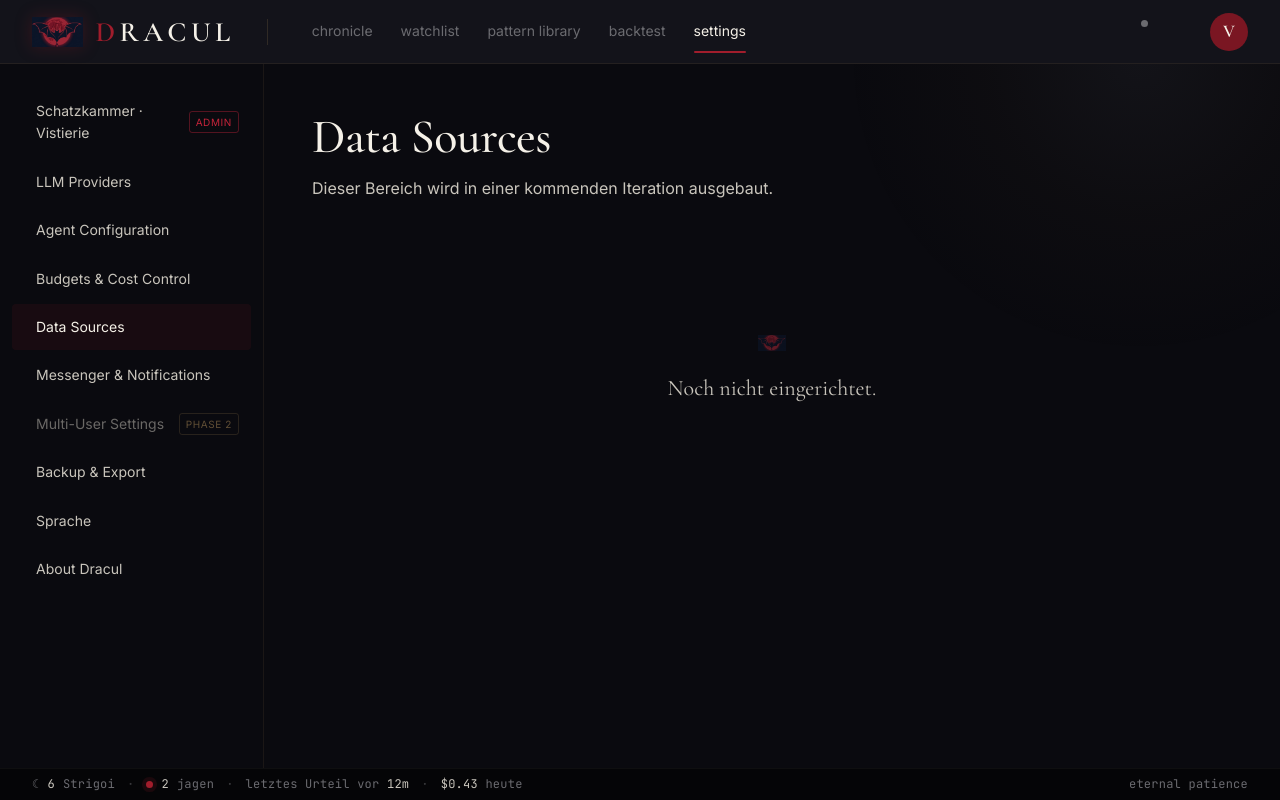
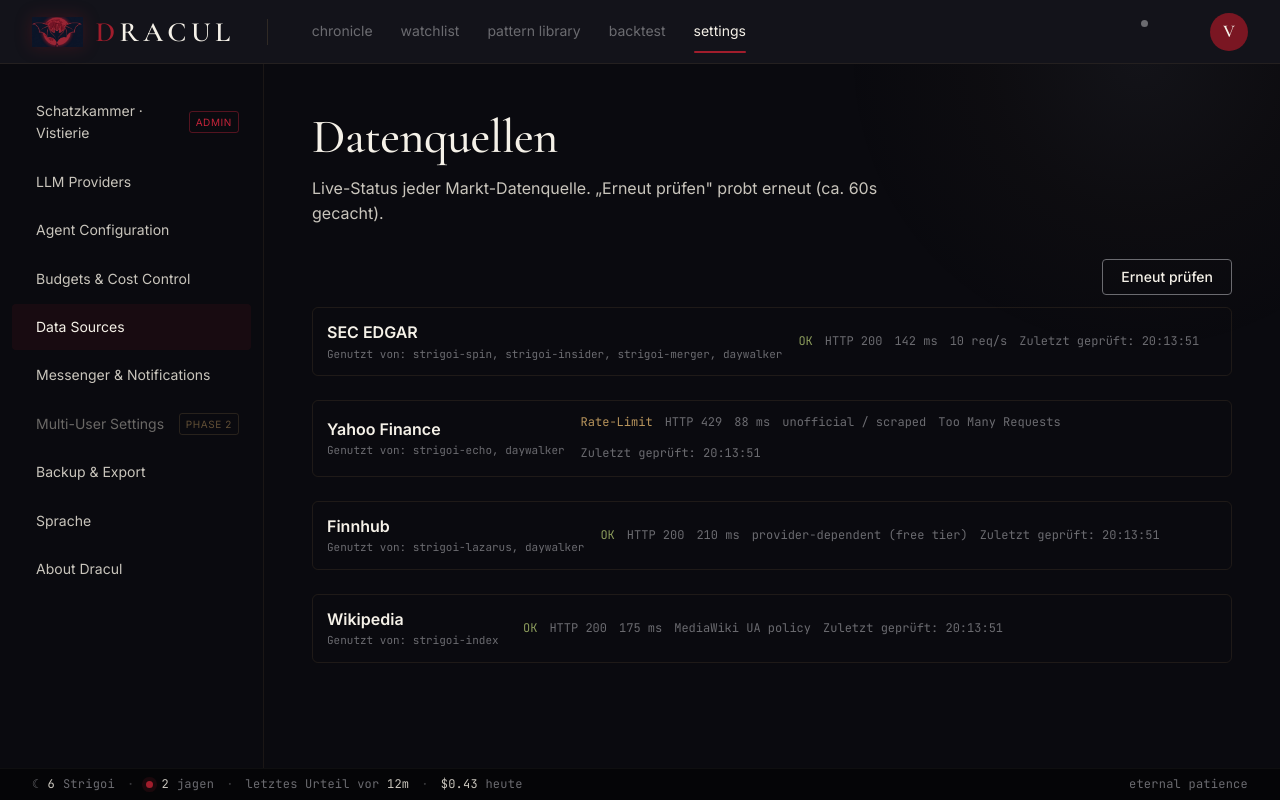
Before and after one commit to visterion/dracul, a Vue app in the folder chronicle/: page /settings in a window 1280 px wide. Both pictures are taken after a click on the button "Data Sources". Built offline with nearby package versions, Linux system fonts and the light colour scheme.

Commit message:
feat(chronicle): data-sources Settings section with live health + re-check

```diff
--- a/chronicle/src/views/SettingsView.vue
+++ b/chronicle/src/views/SettingsView.vue
@@ -193,6 +193,46 @@
           </div>
         </template>
 
+        <!-- Data sources -->
+        <template v-else-if="active === 'data-sources'">
+          <PageHead :title="t('settings.dataSources.title')" :sub="t('settings.dataSources.subtitle')" />
+
+          <div class="ds-actions">
+            <button class="btn btn-secondary" :disabled="rechecking || dataSourcesLoading"
+                    data-testid="ds-recheck" @click="loadDataSources(true)">
+              {{ rechecking ? t('settings.dataSources.checking') : t('settings.dataSources.recheck') }}
+            </button>
+          </div>
+
+          <div v-if="dataSourceError" role="alert" class="set-budget-error">{{ dataSourceError }}</div>
+
+          <template v-if="dataSourcesLoading">
+            <v-skeleton-loader v-for="i in 4" :key="i" type="list-item" />
+          </template>
+
+          <div v-else-if="dataSourceData && dataSourceData.length" class="stack-5" data-testid="data-sources-list">
+            <div v-for="ds in dataSourceData" :key="ds.id" class="ds-row" :data-source="ds.id">
+              <div class="ds-row__main">
+                <div class="ds-row__label">{{ ds.label }}</div>
+                <span class="ds-row__used mono">{{ t('settings.dataSources.usedBy') }}: {{ ds.usedBy.join(', ') }}</span>
+              </div>
+              <div class="ds-row__meta mono">
+                <span class="ds-row__status" :data-status="ds.status">{{ t('settings.dataSources.status.' + ds.status) }}</span>
+                <span v-if="ds.httpStatus">HTTP {{ ds.httpStatus }}</span>
+                <span v-if="ds.latencyMs != null">{{ ds.latencyMs }} ms</span>
+                <span>{{ ds.rateLimitNote }}</span>
+                <span v-if="ds.detail" class="ds-row__detail">{{ ds.detail }}</span>
+                <span>{{ t('settings.dataSources.lastChecked') }}: {{ dsCheckedAt(ds.checkedAt) }}</span>
+              </div>
+            </div>
+          </div>
+
+          <div v-else class="empty">
+            <div class="em-icon"><BatGlyph :size="28" :dim="false" /></div>
+            <div class="em-text">{{ t('settings.dataSources.empty') }}</div>
+          </div>
+        </template>
+
         <!-- Stub for the remaining sections -->
         <template v-else>
           <PageHead :title="currentNavItem?.label ?? t('settings.title')" :sub="t('settings.stubSub')" />
@@ -212,7 +252,7 @@ import { useI18n } from 'vue-i18n'
 import { useDisplay } from 'vuetify'
 import { useApi } from '../api'
 import { setLocale } from '../i18n'
-import type { LlmProvider, BudgetPatch, SettingsBudgetData, AgentConfigRow } from '../api/types'
+import type { LlmProvider, BudgetPatch, SettingsBudgetData, AgentConfigRow, DataSourceHealth } from '../api/types'
 import VistierieView from './VistierieView.vue'
 import PageHead from '../components/common/PageHead.vue'
 import BatGlyph from '../components/common/BatGlyph.vue'
@@ -388,9 +428,34 @@ function agentSchedule(row: AgentConfigRow): string {
   return humanScheduleText(row.schedule, row.nextRunAt, locale.value, t)
 }
 
+// ── Data Sources ───────────────────────────────────────────────
+const dataSourceData = ref<DataSourceHealth[] | null>(null)
+const dataSourcesLoading = ref(false)
+const dataSourceError = ref<string | null>(null)
+const rechecking = ref(false)
+
+async function loadDataSources(refresh = false) {
+  if (refresh) rechecking.value = true; else dataSourcesLoading.value = true
+  dataSourceError.value = null
+  try {
+    dataSourceData.value = await api.getDataSources(refresh)
+  } catch (e) {
+    dataSourceError.value = e instanceof Error ? e.message : t('settings.dataSources.loadError')
+  } finally {
+    dataSourcesLoading.value = false
+    rechecking.value = false
+  }
+}
+
+function dsCheckedAt(iso: string): string {
+  const d = new Date(iso)
+  return isNaN(d.getTime()) ? '—' : d.toLocaleTimeString(locale.value, { hour: '2-digit', minute: '2-digit', second: '2-digit' })
+}
+
 watch(active, (section) => {
   if (section === 'budgets' && !budgetData.value) loadBudgets()
   if (section === 'agent-config' && !agentData.value) loadAgents()
+  if (section === 'data-sources' && !dataSourceData.value) loadDataSources()
 })
 
 onMounted(async () => {
@@ -553,4 +618,16 @@ onMounted(async () => {
 .agent-row__state[data-state="paused"] { color: var(--cathedral-gold); }
 .agent-row__state[data-state="budget-hit"] { color: var(--blood-red); }
 .agent-row__toggle { flex: 0 0 auto; }
+
+/* ── Data Sources ─────────────────────────────────────────────── */
+.ds-actions { display: flex; justify-content: flex-end; margin-bottom: 12px; }
+.ds-row { display: flex; align-items: center; gap: 16px; padding: 12px 14px;
+  border: 1px solid rgba(184, 148, 92, 0.12); border-radius: 6px; }
+.ds-row__main { display: flex; flex-direction: column; min-width: 180px; }
+.ds-row__label { color: var(--bone-ivory); font-weight: 600; }
+.ds-row__used { font-size: 11px; color: var(--ash-gray); }
+.ds-row__meta { display: flex; flex-wrap: wrap; gap: 12px; flex: 1; font-size: 12px; color: var(--ash-gray); }
+.ds-row__status[data-status="ok"] { color: #8a9a5b; }
+.ds-row__status[data-status="rate_limited"] { color: var(--cathedral-gold); }
+.ds-row__status[data-status="error"], .ds-row__status[data-status="timeout"] { color: var(--blood-red); }
 </style>
```
